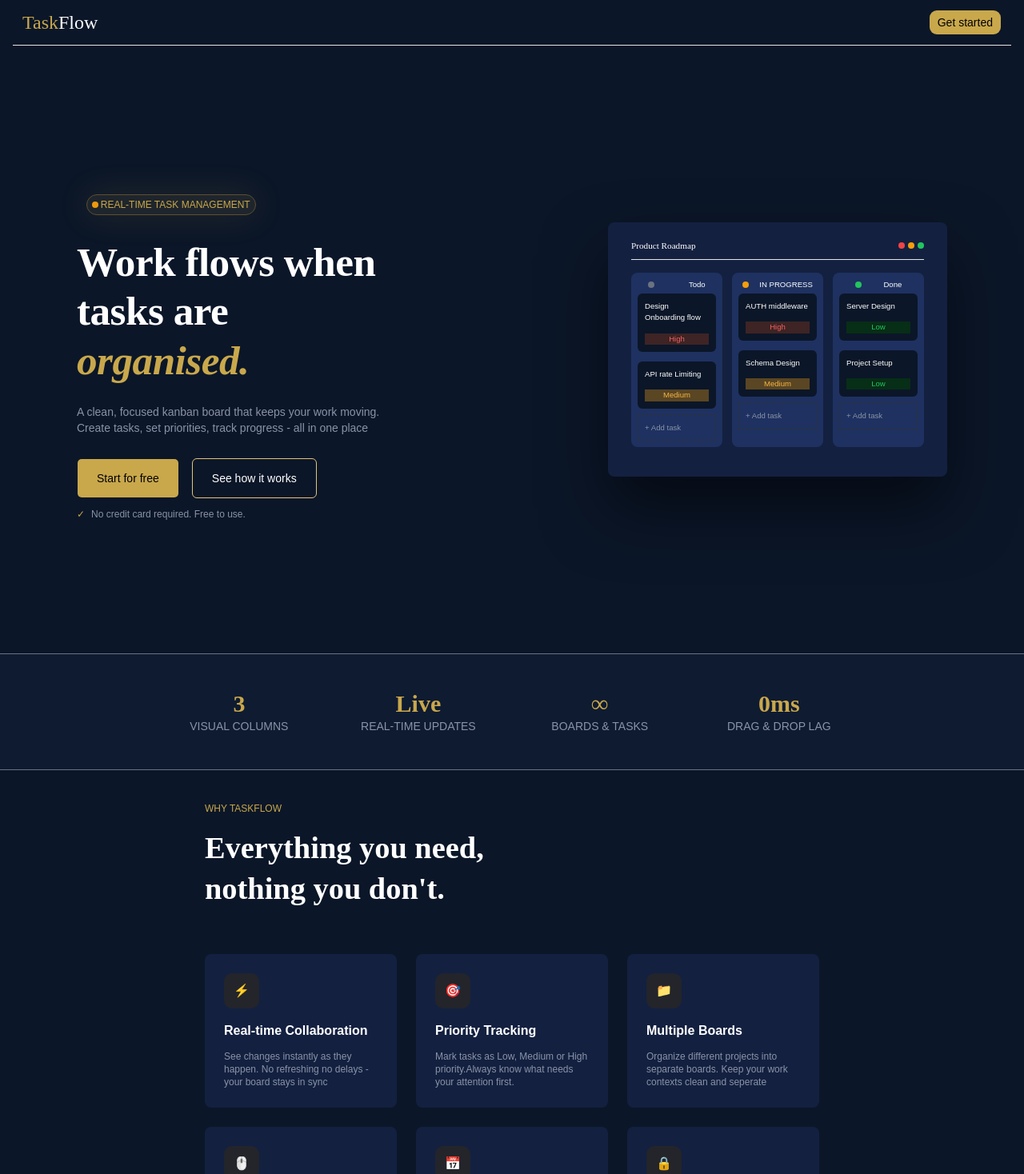
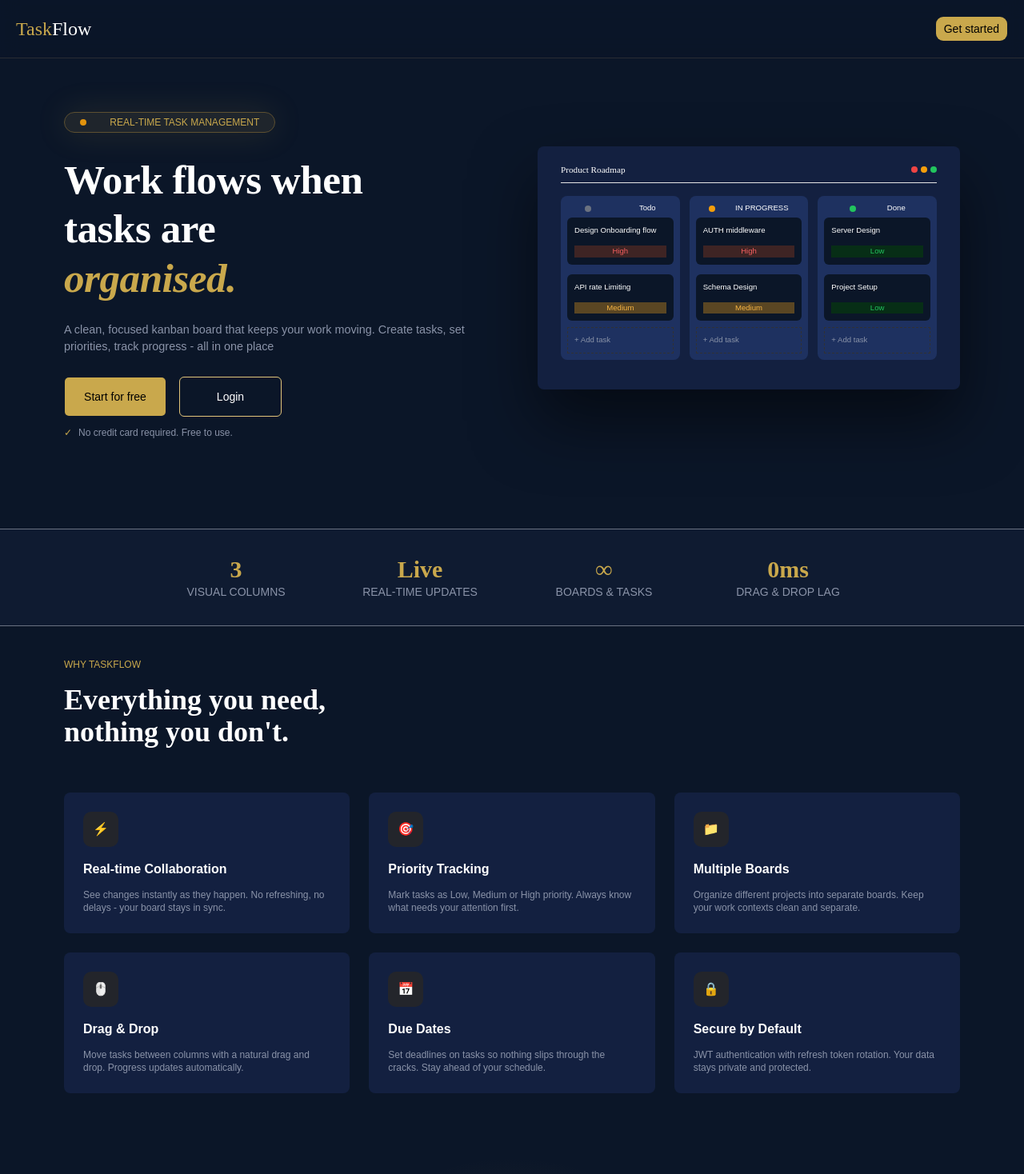
Before and after one commit to NifemiSoneye/task-manager-frontend, a React (Vite) app: page / in a window 1280 px wide. Shown: the top 1468 px of the page at 80% size. Built offline with nearby package versions, Linux system fonts and the light colour scheme.

Commit message:
Completed responsive design"

```diff
--- /dev/null
+++ b/src/components/common/Nav.tsx
@@ -0,0 +1,24 @@
+import React from "react";
+import { Button } from "../ui/button";
+const Nav = () => {
+  return (
+    <div className="fixed top-0 left-0 w-full backdrop-blur-md z-50">
+      <section className="bg-[#0B1628]/60 flex justify-between items-center p-3 md:p-5 border-b border-b-[#292c33]">
+        <p className="text-white  text-2xl font-['Playfair_Display_Variable'] ">
+          <span className="text-[#C9A84C] ">Task</span>
+          Flow
+        </p>
+        <Button
+          type="button"
+          variant="default"
+          title="Get started"
+          className="bg-[#C9A84C] text-black"
+        >
+          Get started
+        </Button>
+      </section>
+    </div>
+  );
+};
+
+export default Nav;
--- a/src/pages/landing/AppFeatures.tsx
+++ b/src/pages/landing/AppFeatures.tsx
@@ -1,15 +1,12 @@
 const AppFeatures = () => {
   return (
-    <div className="h-full mt-10 px-4 md:flex flex-col  lg:mx-60">
-      <p className="text-[#C9A84C] uppercase text-xs mb-4 md:text-left">
-        Why Taskflow
-      </p>
-      <p className="text-2xl mb-14 text-white font-['Playfair_Display_Variable'] md:text-[3vw] font-bold">
+    <div className="mt-10 px-4 max-w-6xl mx-auto">
+      <p className="text-[#C9A84C] uppercase text-xs mb-4">Why Taskflow</p>
+      <p className="text-2xl mb-14 text-white font-['Playfair_Display_Variable'] md:text-4xl font-bold">
         Everything you need, <br /> nothing you don't.
       </p>
-      <div className="md:flex md:items-center justify-center">
-        <section className="grid grid-cols-1 gap-4 md:grid-cols-3 md:gap-6">
-          <div className="bg-[#132040] p-4 rounded-md md:max-w-[20vw] md:p-6">
+      <section className="grid grid-cols-1 sm:grid-cols-2 md:grid-cols-3 gap-6">
+        <div className="bg-[#132040] p-6 rounded-md">
           <div className="bg-[#23252b] w-11 h-11 flex items-center justify-center rounded-lg mb-4">
             ⚡
           </div>
@@ -17,31 +14,31 @@ const AppFeatures = () => {
             Real-time Collaboration
           </h2>
           <p className="text-[#8A93A8] text-xs">
-              See changes instantly as they happen. No refreshing no delays -
-              your board stays in sync
+            See changes instantly as they happen. No refreshing, no delays -
+            your board stays in sync.
           </p>
         </div>
-          <div className="bg-[#132040] p-4 rounded-md md:max-w-[20vw] md:p-6">
+        <div className="bg-[#132040] p-6 rounded-md">
           <div className="bg-[#23252b] w-11 h-11 flex items-center justify-center rounded-lg mb-4">
             🎯
           </div>
           <h2 className="text-white font-semibold my-3">Priority Tracking</h2>
           <p className="text-[#8A93A8] text-xs">
-              Mark tasks as Low, Medium or High priority.Always know what needs
+            Mark tasks as Low, Medium or High priority. Always know what needs
             your attention first.
           </p>
         </div>
-          <div className="bg-[#132040] p-4 rounded-md md:max-w-[20vw] md:p-6">
+        <div className="bg-[#132040] p-6 rounded-md">
           <div className="bg-[#23252b] w-11 h-11 flex items-center justify-center rounded-lg mb-4">
             📁
           </div>
           <h2 className="text-white font-semibold my-3">Multiple Boards</h2>
           <p className="text-[#8A93A8] text-xs">
             Organize different projects into separate boards. Keep your work
-              contexts clean and seperate
+            contexts clean and separate.
           </p>
         </div>
-          <div className="bg-[#132040] p-4 rounded-md md:max-w-[20vw] md:p-6">
+        <div className="bg-[#132040] p-6 rounded-md">
           <div className="bg-[#23252b] w-11 h-11 flex items-center justify-center rounded-lg mb-4">
             🖱️
           </div>
@@ -51,28 +48,27 @@ const AppFeatures = () => {
             updates automatically.
           </p>
         </div>
-          <div className="bg-[#132040] p-4 rounded-md md:max-w-[20vw] md:p-6">
+        <div className="bg-[#132040] p-6 rounded-md">
           <div className="bg-[#23252b] w-11 h-11 flex items-center justify-center rounded-lg mb-4">
             📅
           </div>
           <h2 className="text-white font-semibold my-3">Due Dates</h2>
           <p className="text-[#8A93A8] text-xs">
-              Set deadlines on tasks so nothing slips through the cracks . Stay
+            Set deadlines on tasks so nothing slips through the cracks. Stay
             ahead of your schedule.
           </p>
         </div>
-          <div className="bg-[#132040] p-4 rounded-md md:max-w-[20vw] md:p-6">
+        <div className="bg-[#132040] p-6 rounded-md">
           <div className="bg-[#23252b] w-11 h-11 flex items-center justify-center rounded-lg mb-4">
             🔒
           </div>
           <h2 className="text-white font-semibold my-3">Secure by Default</h2>
           <p className="text-[#8A93A8] text-xs">
             JWT authentication with refresh token rotation. Your data stays
-              private and protected
+            private and protected.
           </p>
         </div>
       </section>
-      </div>
     </div>
   );
 };
--- a/src/pages/landing/Footer.tsx
+++ b/src/pages/landing/Footer.tsx
@@ -8,22 +8,22 @@ const Footer = () => {
         {/* glow */}
         <div className="absolute top-1/2 left-1/2 -translate-x-1/2 -translate-y-1/2 w-75 h-37.5 bg-[radial-gradient(ellipse,rgba(201,168,76,0.06)_0%,transparent_70%)] pointer-events-none" />
 
-        <h2 className="text-[2rem] text-white my-4 relative font-['Playfair_Display_Variable']">
+        <h2 className="text-[2rem] text-white my-4 relative font-['Playfair_Display_Variable'] md:text-[2.5rem] font-bold">
           Ready to get things{" "}
           <span className="text-[#C9A84C] italic font-semibold">done?</span>
         </h2>
-        <p className="text-[#8A93A8] text-[1rem] relative">
+        <p className="text-[#8A93A8] text-[0.9rem] relative">
           Join TaskFlow and bring clarity to your work. Free to start, no setup
           required.
         </p>
         <Button
           type="button"
-          className="bg-[#C9A84C] text-black p-6 my-6 rounded-sm w-full relative"
+          className="bg-[#C9A84C] text-black p-6 my-6 rounded-sm w-full relative md:w-auto"
         >
           Create your account
         </Button>
       </div>
-      <div className="mt-10 border-t border-t-gray-500 pt-6 px-4 text-center ">
+      <div className="mt-10 border-t border-t-gray-500 pt-6 px-4 sm:p-6 text-center sm:flex justify-between items-center">
         <p className="text-[#C9A84C] font-['Playfair_Display_Variable']">
           TaskFlow
         </p>
--- a/src/pages/landing/InfoStats.tsx
+++ b/src/pages/landing/InfoStats.tsx
@@ -1,36 +1,30 @@
 const InfoStats = () => {
   return (
-    <div className="bg-[#0f1b31] h-full p-8 border-b border-t border-b-gray-500 border-t-gray-500">
-      <section className="grid grid-cols-2 gap-6 md:flex justify-between md:gap-0 md:mx-40  ">
-        <div className="md:flex  justify-around items-center w-full">
-          <div className="flex flex-col items-center my-3 ">
-            <p className="text-[#C9A84C] text-3xl text font-bold font-['Playfair_Display_Variable']">
+    <div className="bg-[#0f1b31] p-8 border-b border-t border-gray-500">
+      <section className="grid grid-cols-2 md:grid-cols-4 gap-6 max-w-4xl mx-auto">
+        <div className="flex flex-col items-center">
+          <p className="text-[#C9A84C] text-3xl font-bold font-['Playfair_Display_Variable']">
             3
           </p>
           <p className="text-sm text-[#8A93A8] uppercase">Visual Columns</p>
         </div>
-          <div className="flex flex-col items-center my-3">
+        <div className="flex flex-col items-center">
           <p className="text-[#C9A84C] text-3xl font-bold font-['Playfair_Display_Variable']">
             Live
           </p>
-            <p className="text-sm text-[#8A93A8] uppercase">
-              Real-Time Updates
-            </p>
+          <p className="text-sm text-[#8A93A8] uppercase">Real-Time Updates</p>
         </div>
-        </div>
-        <div className="md:flex  justify-around items-center w-full">
-          <div className="flex flex-col items-center my-3 ">
+        <div className="flex flex-col items-center">
           <p className="text-[#C9A84C] text-3xl font-bold font-['Playfair_Display_Variable']">
             ∞
           </p>
           <p className="text-sm text-[#8A93A8] uppercase">Boards & Tasks</p>
         </div>
-          <div className="flex flex-col items-center my-3">
+        <div className="flex flex-col items-center">
           <p className="text-[#C9A84C] text-3xl font-bold font-['Playfair_Display_Variable']">
             0ms
           </p>
           <p className="text-sm text-[#8A93A8] uppercase">Drag & Drop Lag</p>
-          </div>
         </div>
       </section>
     </div>
--- a/src/pages/landing/Landing.tsx
+++ b/src/pages/landing/Landing.tsx
@@ -2,58 +2,57 @@ import { Button } from "@/components/ui/button";
 import InfoStats from "./InfoStats";
 import AppFeatures from "./AppFeatures";
 import Footer from "./Footer";
+import Nav from "@/components/common/Nav";
+import { useNavigate } from "react-router-dom";
 const Landing = () => {
+  const navigate = useNavigate();
   return (
-    <div className="min-h-screen bg-[#0B1628]  pb-10">
-      <div className="px-4 animate-collapsible-up">
-        <section className="bg-[#0B1628] flex justify-between items-center p-3">
-          <p className="text-white  text-2xl font-['Playfair_Display_Variable'] ">
-            <span className="text-[#C9A84C] ">Task</span>
-            Flow
-          </p>
-          <Button
-            type="button"
-            variant="default"
-            title="Get started"
-            className="bg-[#C9A84C] text-black"
-          >
-            Get started
-          </Button>
-        </section>
-        <hr />
-        <div className="md:grid grid-cols-2 min-h-[95vh] gap-20 items-center">
-          <section className=" md:mx-20">
-            <div className="flex justify-evenly  items-center text-[#C9A84C] p-2 md:p-1 border border-[rgb(93,80,49)] bg-[rgba(201,168,76,0.1)] max-w-[70%] md:max-w-[50%] mx-3 my-5 md:mb-7 rounded-4xl text-[0.75rem] shadow-[0_0_40px_rgba(201,168,76,0.15)]">
+    <div className="min-h-screen bg-[#0B1628]  pb-5">
+      <Nav />
+      <div className=" animate-collapsible-up max-w-7xl mx-auto lg:pt-[10vh] pt-[5vh]">
+        <div className="lg:grid grid-cols-2 lg:gap-16 lg:items-center py-1 lg:pb-28 lg:pt-10 lg:px-20 px-4">
+          <section className=" py-2 lg:py-0">
+            <div
+              className="flex justify-evenly md:justify-around
+            items-center text-[#C9A84C] p-2 md:p-1 border border-[rgb(93,80,49)] bg-[rgba(201,168,76,0.1)] max-w-[70%]  mx-3 my-5 md:mb-7 rounded-4xl text-[0.75rem] shadow-[0_0_40px_rgba(201,168,76,0.15)] md:max-w-[50%] md:mx-0"
+            >
               <div className="w-2 h-2  rounded-[50%] bg-[#f59e0b] animate-pulse"></div>
               <p className=" text-xs">REAL-TIME TASK MANAGEMENT</p>
             </div>
-
-            <h1 className="text-[2rem]  pr-10 text-white font-['Playfair_Display_Variable'] font-semibold md:text-[4vw]   md:leading-[1.2]  md:tracking-[-0.01em] md:mb-6 md:font-bold">
+            <h1 className="text-[2rem]  pr-10 text-white font-['Playfair_Display_Variable'] font-semibold lg:text-[4vw] md:text-[3.5rem]   md:leading-[1.2]  md:tracking-[-0.01em] md:mb-6 md:font-bold hidden lg:block">
+              Work flows when tasks are <br />
+              <span className="italic text-[#C9A84C] font-semibold">
+                organised.
+              </span>
+            </h1>
+            <h1 className="text-[2rem]  pr-10 text-white font-['Playfair_Display_Variable'] font-semibold lg:text-[4vw] md:text-[3.5rem]   md:leading-[1.2]  md:tracking-[-0.01em] md:mb-6 md:font-bold lg:hidden">
               Work flows when tasks are{" "}
               <span className="italic text-[#C9A84C] font-semibold">
                 organised.
               </span>
             </h1>
-            <p className="text-[#8A93A8] text-sm">
+            <p className="text-[#8A93A8] text-sm md:text-[0.9rem]">
               A clean, focused kanban board that keeps your work moving. Create
               tasks, set priorities, track progress - all in one place
             </p>
-            <div className="flex flex-col gap-4 mt-7 md:flex-row mb-3">
+            <div className="flex flex-col sm:flex-row gap-4 mt-7 mb-3">
               <Button
                 type="button"
                 variant="link"
-                title="Reset"
-                className="bg-[#C9A84C] text-black rounded-sm p-6"
+                title="Start for free"
+                className="bg-[#C9A84C] text-black rounded-sm p-6 w-full sm:w-auto sm:min-w-[10vw] hover:no-underline hover:cursor-pointer"
+                onClick={() => navigate("/register")}
               >
                 Start for free
               </Button>
               <Button
                 type="button"
                 variant="default"
-                title="Reset"
-                className="bg-transparent text-white rounded-sm p-6 border border-[#E2C47A] "
+                title="Login"
+                className="bg-transparent text-white rounded-sm p-6 border border-[#E2C47A] w-full sm:w-auto sm:min-w-[10vw] hover:cursor-pointer"
+                onClick={() => navigate("/login")}
               >
-                See how it works
+                Login
               </Button>
             </div>
             <p className=" text-[#8A93A8] text-xs">
@@ -61,7 +60,7 @@ const Landing = () => {
               No credit card required. Free to use.
             </p>
           </section>
-          <section className="bg-[#132040] px-7 py-5 my-8 shadow-[0_40px_80px_rgba(0,0,0,0.5)] border border-transparent rounded-md md:mx-20">
+          <section className="bg-[#132040] px-7 py-5 my-8 shadow-[0_40px_80px_rgba(0,0,0,0.5)] border border-transparent rounded-md md:max-h-[60vh] lg:max-h-none overflow-hidden">
             <section className="flex justify-between items-center pb-2">
               <p className="text-white text-[0.7rem] font-['Playfair_Display_Variable']">
                 Product Roadmap
```
Lines whose indentation alone changed are shown as unchanged.
